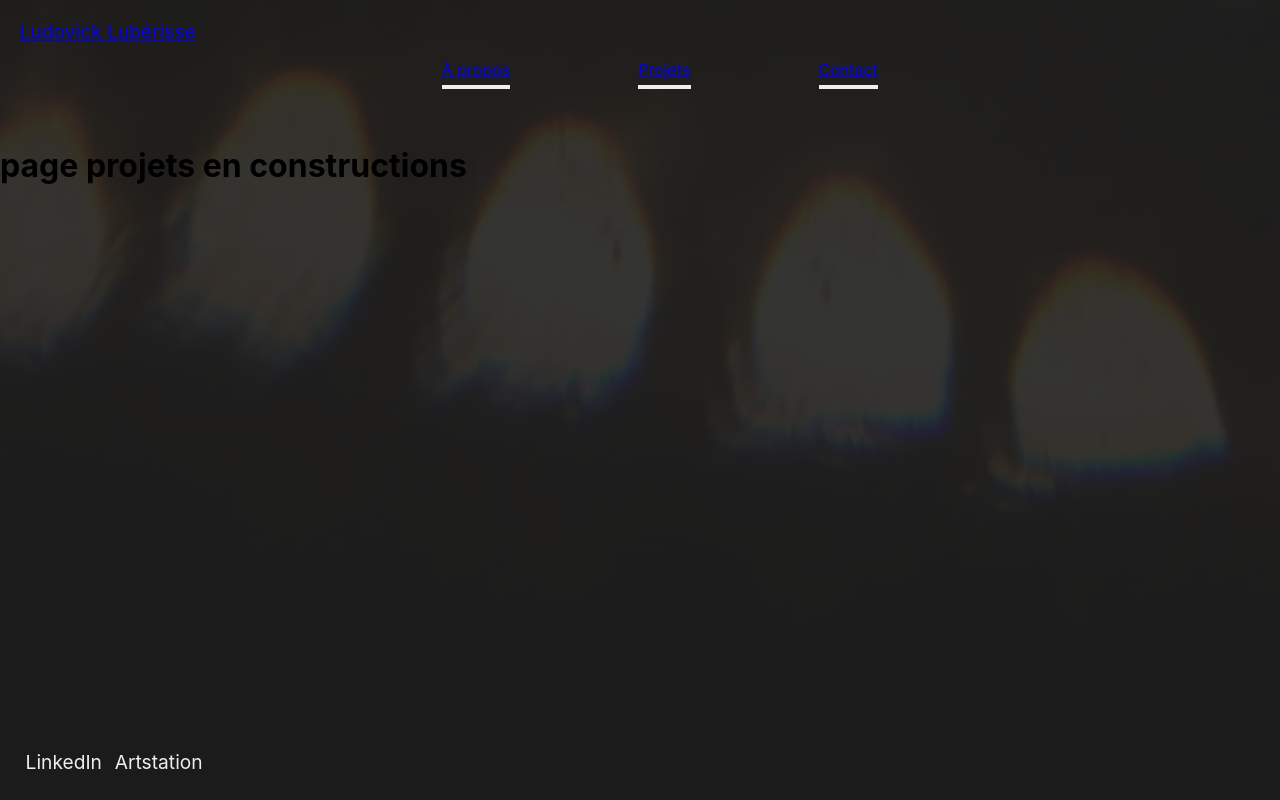
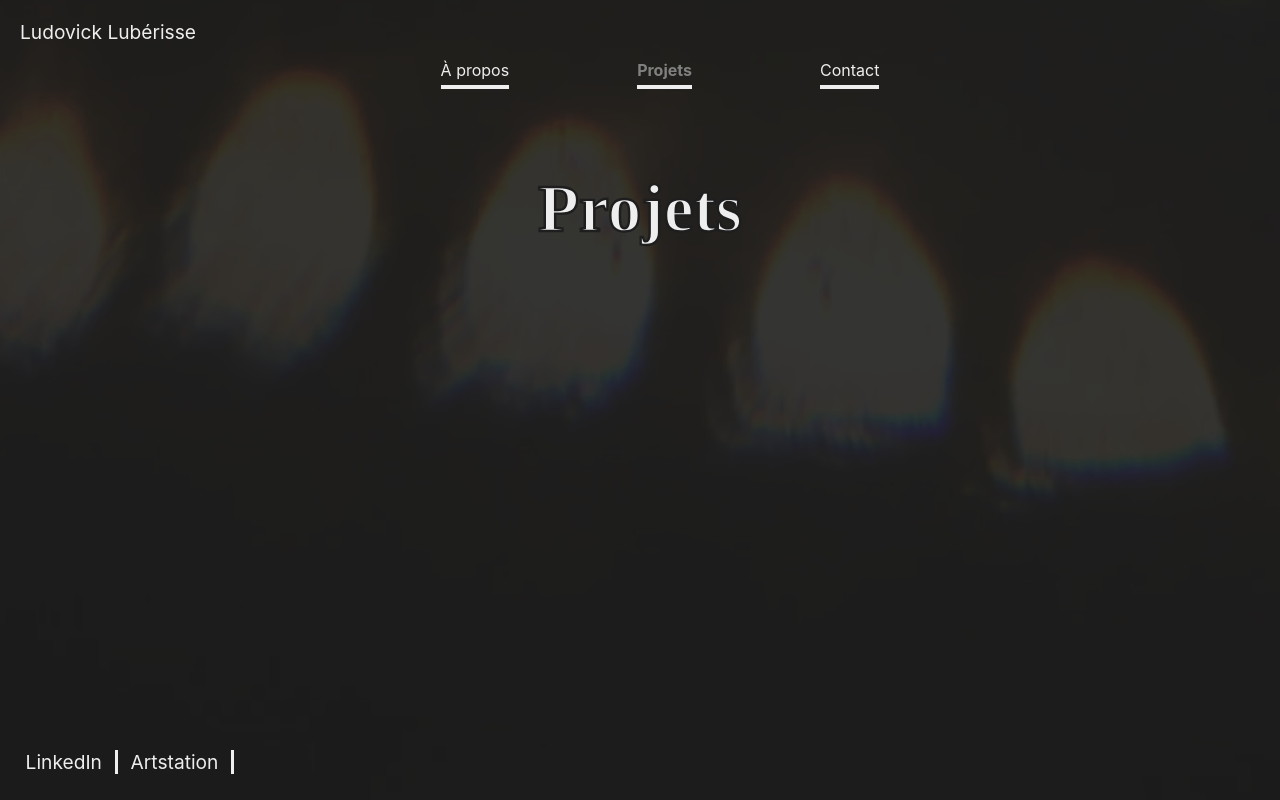
Before and after one commit to LudovickL/projet-portfolio, a React (Create React App) app: page /projets in a window 1280 px wide. Built offline with nearby package versions, Linux system fonts and the light colour scheme; a web font is replaced by a local one.

Commit message:
changement à la navigation

```diff
--- a/src/App.scss
+++ b/src/App.scss
@@ -8,6 +8,17 @@
   background-attachment: fixed;
   background-size: cover;
 }
+
+a, a:visited, a:active, a:link {
+  color: inherit;
+  text-decoration: none;
+
+  &.navActive {
+    font-weight: bold;
+    color: gray;
+  }
+}
+
 
 
 
--- a/src/components/LienSociaux.scss
+++ b/src/components/LienSociaux.scss
@@ -8,5 +8,7 @@
     margin: 0 0 2vmax 2vmax ;
     span {
         margin-right: 1vmax ;
+        padding-right: 1vmax;
+        border-right: 0.2em solid #eee;
     }
 }
--- a/src/components/NavEcran.scss
+++ b/src/components/NavEcran.scss
@@ -18,6 +18,7 @@
             align-items: center;
             padding-bottom: 0.3rem;
             border-bottom: 0.3rem #eee solid;
+            cursor: pointer;
         }
     }
 }
--- a/src/pages/Contact.jsx
+++ b/src/pages/Contact.jsx
@@ -1,5 +1,10 @@
+import './Pages.scss';
+
 export default function Contact() {
     return(
-        <h1>page contact en constructions</h1>
+        <div className="Page">
+            <h1 className="Titre">Contact</h1>
+            <p className="texte">Page contact en construction</p>
+        </div>
     )
 }
--- a/src/pages/Infos.jsx
+++ b/src/pages/Infos.jsx
@@ -1,9 +1,9 @@
-import './Infos.scss';
+import './Pages.scss';
 
 export default function Projets() {
     return(
         <div className="Infos">
-            <h1 className="Apropos">À propos</h1>
+            <h1 className="Titre">À propos</h1>
             <div className="container-img">
                 <img src="./photo_1.png" className="img" alt="Ludovick Lubérisse" />
                 <img src="./photo_2.png" className="img" alt="Ludovick Lubérisse" />
--- a/src/pages/Infos.scss
+++ b/src/pages/Pages.scss
@@ -1,4 +1,4 @@
-.Apropos {
+.Titre {
     width: 100vmax;
     color: #eee;
     font-family: 'Odibee Sans', cursive;
--- a/src/pages/Projets.jsx
+++ b/src/pages/Projets.jsx
@@ -1,5 +1,10 @@
+import './Pages.scss';
+
 export default function Projets() {
     return(
-        <h1>page projets en constructions</h1>
+        <div className="Page">
+            <h1 className="Titre">Projets</h1>
+
+        </div>
     )
 }
```
